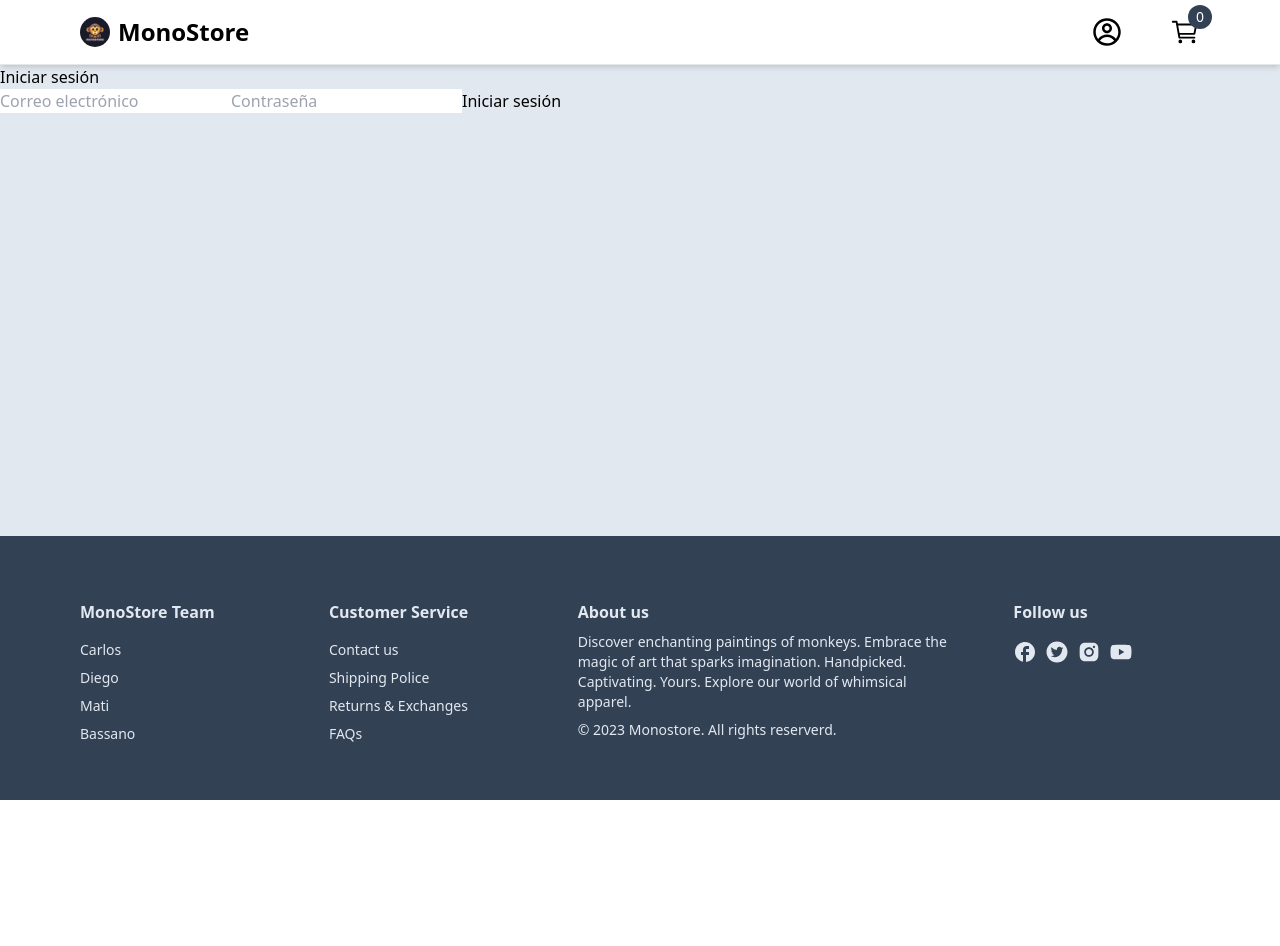
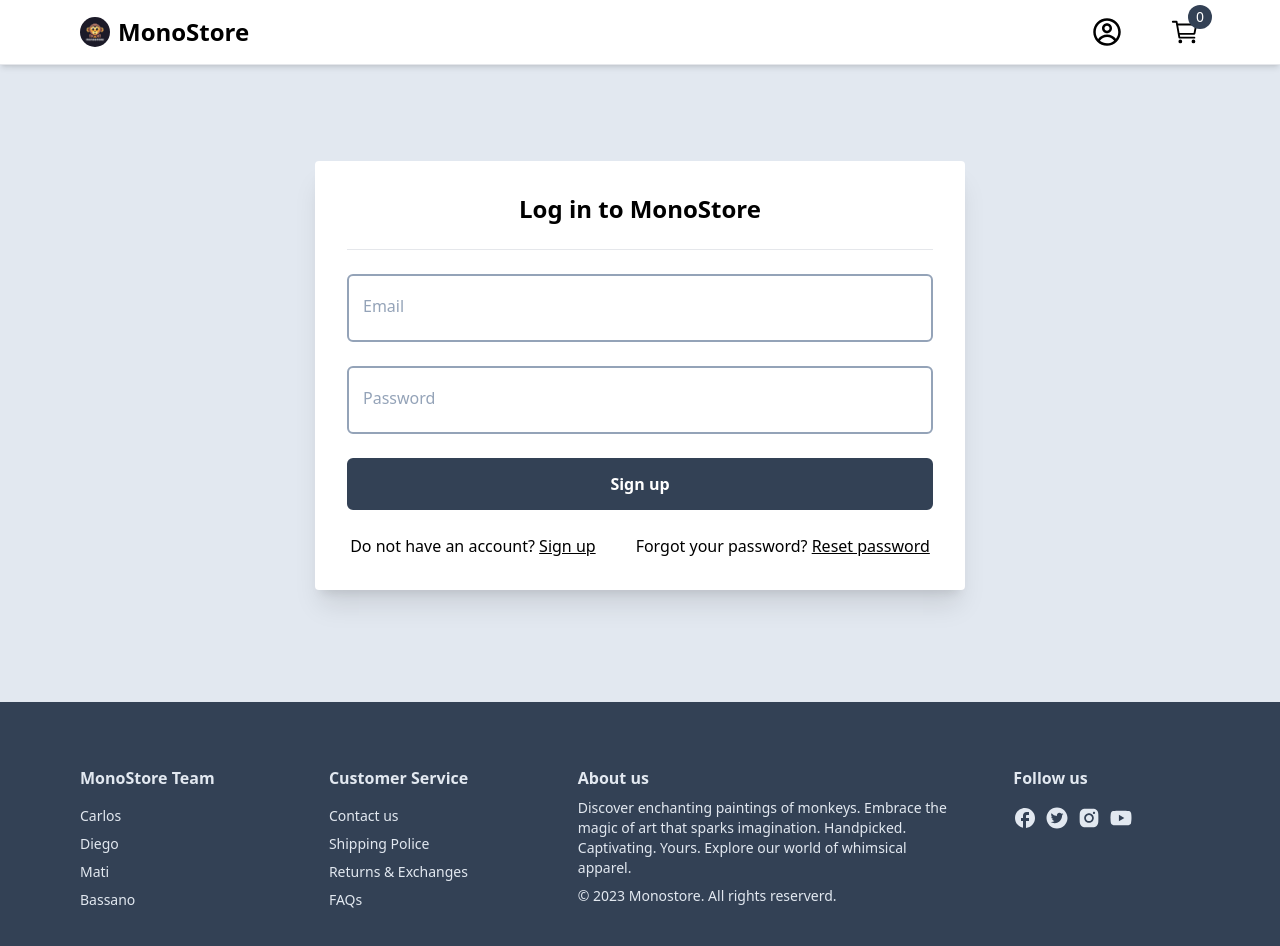
Before and after one commit to ecommerce-proyecto-integrador/frontend, a Next.js app: page /pages/login in a window 1280 px wide. Shown: the top 946 px of the page. Before the commit the page ends 800 px from the top, so only its background shows below. Built offline with nearby package versions, Linux system fonts and the light colour scheme.

Commit message:
Update: change of styles of log in and sign in

```diff
--- a/src/app/components/login/LoginForm.tsx
+++ b/src/app/components/login/LoginForm.tsx
@@ -1,14 +1,22 @@
-"use client"
+'use client';
 import React, { useState } from 'react';
 import { useMutation, gql } from '@apollo/client';
-import AsyncStorage from '@react-native-async-storage/async-storage';
+import { useRouter } from "next/navigation";
+import  Heading  from '../product/Heading';
+import Input from '../input/Input';
+import { useForm, FieldValues, SubmitHandler } from 'react-hook-form';
+import Button from '../Button';
+import Link from 'next/link';
 
-
-function LoginForm() {
-  const [email, setEmail] = useState('');
-  const [password, setPassword] = useState('');
-  const [loginError, setLoginError] = useState('');
-  const [isLoggedIn, setIsLoggedIn] = useState(false);
+const LoginForm: React.FC = () => {
+  const router = useRouter();
+  const [isLoading, setIsLoading] = useState(false);
+  const { register, formState: {errors}, handleSubmit } = useForm<FieldValues>({
+    defaultValues: {
+      email: '',
+      password: '',
+    },
+  });
 
 
   const loginMutation = gql`
@@ -20,8 +28,8 @@ function LoginForm() {
 
   const [loginUser] = useMutation(loginMutation);
 
-    const handleLogin = async () => {
-      try {
+  const handleLogin:SubmitHandler<FieldValues> = async (data) => {
+    /*try {
       const { data } = await loginUser({
         variables: {
           loginInput: {
@@ -44,42 +52,23 @@ function LoginForm() {
     } catch (error) {
       console.error('Error al iniciar sesión:', error);
       setLoginError('Error al iniciar sesión. Inténtalo de nuevo.');
-      }
+    }*/
   };
 
     return (
-      <div className="text-center">
-        {isLoggedIn ? (
-          <div>
-            <h2>¡Bienvenido!</h2>
+      <>
+      <Heading title='Log in to MonoStore' />
+      <hr className='bg-slate-300 w-full h-px'/>
+      <Input id='email' label='Email' disabled={isLoading} register={register}
+      errors={errors} required/>
+      <Input id='password' label='Password' disabled={isLoading} register={register}
+      errors={errors} required type='password'/>
+      <Button label='Sign up' onClick={handleSubmit(handleLogin)} disabled={isLoading}/>
+      <div className='flex justify-between'>
+        <p className='mr-10'>Do not have an account?{" "}<Link className='underline' href='/pages/register'>Sign up</Link></p>
+        <p>Forgot your password?{" "}<Link className='underline' href='/pages/login/pass-recovery'>Reset password</Link></p>
       </div>
-        ) : (
-          <div>
-            <h2>Login to MonoStore</h2>
-            <input
-              className="border border-gray-400 px-3 py-2 rounded-md mb-2"
-              type="email"
-              placeholder="Correo electrónico"
-              value={email}
-              onChange={(e) => setEmail(e.target.value)}
-            />
-            <input
-              className="border border-gray-400 px-3 py-2 rounded-md mb-2"
-              type="password"
-              placeholder="Contraseña"
-              value={password}
-              onChange={(e) => setPassword(e.target.value)}
-            />
-            <button
-              className="bg-blue-500 text-white px-4 py-2 rounded-md"
-              onClick={handleLogin}
-            >
-              Log In
-            </button>
-            {loginError && <p className="text-red-500">{loginError}</p>}
-          </div>
-        )}
-      </div>
+    </>
     );
   }
 
--- a/src/app/components/pass-recovery/ChangePasswordForm.tsx
+++ b/src/app/components/pass-recovery/ChangePasswordForm.tsx
@@ -58,9 +58,9 @@ const ChangePasswordForm = () => {
                 required
                 //icon={showPassword ? "eye-off" : "eye"}
             />
-            <button className="underline " onClick={togglePasswordVisibility}>
+            {/*<button className="underline " onClick={togglePasswordVisibility}>
                 {showPassword ? "Hide" : "Show"}
-            </button>
+    </button>*/}
         </div>
         <Button label={isLoading ? "Loading" : "Confirm"} onClick={handleSubmit(onSubmit)} />
         </>
--- a/src/app/components/pass-recovery/RecoveryForm.tsx
+++ b/src/app/components/pass-recovery/RecoveryForm.tsx
@@ -18,7 +18,7 @@ const RecoveryForm = () => {
 
     const onSubmit: SubmitHandler<FieldValues> = (data) => {
         setIsLoading(true);
-        router.push('/pages/loginlab/pass-recovery-validation');
+        router.push('/pages/login/pass-recovery-validation');
     }
 
     return (
@@ -26,9 +26,7 @@ const RecoveryForm = () => {
         <Heading title="Password Recovery"/>
         <hr className="bg-slate-500 w-full h-px"/>
         <Input id="email" label="Email" disabled={isLoading} register={register} errors={errors} required/>
-        <Link href='/pages/login/pass-recovery-validation'>
-            <Button label={isLoading ? "Loading" : "Confirm"} onClick={handleSubmit(onSubmit)} />
-        </Link>
+        <Button label={isLoading ? "Loading" : "Confirm"} onClick={handleSubmit(onSubmit)} />
         </>
     )
 };
--- a/src/app/components/pass-recovery/ValidationForm.tsx
+++ b/src/app/components/pass-recovery/ValidationForm.tsx
@@ -17,7 +17,7 @@ const ValidationForm = () => {
 
     const onSubmit: SubmitHandler<FieldValues> = (data) => {
         setIsLoading(true);
-        router.push('/pages/loginlab/change-password');
+        router.push('/pages/login/change-password');
     }
 
     return (
--- a/src/app/components/register/RegisterForm.tsx
+++ b/src/app/components/register/RegisterForm.tsx
@@ -2,18 +2,23 @@
 import React, { useState } from 'react';
 import { useMutation, gql } from '@apollo/client';
 import { useRouter } from "next/navigation";
+import  Heading  from '../product/Heading';
+import Input from '../input/Input';
+import { useForm, FieldValues, SubmitHandler } from 'react-hook-form';
+import Button from '../Button';
+import Link from 'next/link';
+
 
 const RegisterForm: React.FC = () => {
   const router = useRouter();
-  const [formData, setFormData] = useState({
-    firstName: '',
-    lastName: '',
-    email: '',
-    password: '',
+  const [isLoading, setIsLoading] = useState(false);
+  const { register, formState: {errors}, handleSubmit } = useForm<FieldValues>({
+    defaultValues: {
+      name: '',
+      email: '',
+      password: '',
+    },
   });
-  const [firstName,setFirstName]=useState('');
-  const [email, setEmail] = useState('');
-  const [password, setPassword] = useState('');
 
   const userMutation = gql`
     mutation createUsers($userInput: CreateUserInput!) {
@@ -23,12 +28,14 @@ const RegisterForm: React.FC = () => {
 
   const [createUser] = useMutation(userMutation);
 
-  const handleRegister = async () => {
-    try {
+  const handleRegister:SubmitHandler<FieldValues> = async (data) => {
+    setIsLoading(true);
+    router.push("/");
+    /*try {
       const { data } = await createUser({
         variables: {
           userInput: {
-            name:  firstName,
+            name:  userName,
             clave: password,
             correo: email,
             rol: "client",
@@ -44,45 +51,24 @@ const RegisterForm: React.FC = () => {
     } catch (error) {
       console.error('Error al registrarse', error);
 
-    }
+    }*/
   };
 
 
   return (
-    <div className="text-center">
-
-          <h2>Sign up for MonoStore</h2>
-
-          <input
-            className="border border-gray-400 px-3 py-2 rounded-md mb-2"
-            type="firstname"
-            placeholder="Nombre"
-            value={firstName}
-            onChange={(e) => setFirstName(e.target.value)}
-          />
-          <input
-            className="border border-gray-400 px-3 py-2 rounded-md mb-2"
-            type="email"
-            placeholder="Correo electrónico"
-            value={email}
-            onChange={(e) => setEmail(e.target.value)}
-          />
-          <input
-            className="border border-gray-400 px-3 py-2 rounded-md mb-2"
-            type="password"
-            placeholder="Contraseña"
-            value={password}
-            onChange={(e) => setPassword(e.target.value)}
-          />
-          <button
-            className="bg-blue-500 text-white px-4 py-2 rounded-md"
-            onClick={handleRegister}
-          >
-            Register
-          </button>
-
-        </div>
-      )};
+    <>
+      <Heading title='Sign up for MonoStore' />
+      <hr className='bg-slate-300 w-full h-px'/>
+      <Input id='name' label='Name' disabled={isLoading} register={register}
+      errors={errors} required/>
+      <Input id='email' label='Email' disabled={isLoading} register={register}
+      errors={errors} required/>
+      <Input id='password' label='Password' disabled={isLoading} register={register}
+      errors={errors} required type='password'/>
+      <Button label='Sign up' onClick={handleSubmit(handleRegister)} disabled={isLoading}/>
+      <p>Already have an account? <Link className='underline' href='/pages/login'>Log in</Link></p>
+    </>
+  )};
 
 
 
--- a/src/app/pages/login/page.tsx
+++ b/src/app/pages/login/page.tsx
@@ -1,75 +1,19 @@
-"use client"
-import React, { useState } from 'react';
-import { useMutation, gql } from '@apollo/client';
-import client from './../../apolloClient';
+import Container from "@/app/components/Container";
+import FormWrap from "@/app/components/FormWrap";
+import LoginForm from "../../components/login/LoginForm";//loginform del componente
+import GraphQlProvider from '../../GraphQLProvider';
 
-function LoginForm() {
-  const [email, setEmail] = useState('');
-  const [password, setPassword] = useState('');
-  const [loginError, setLoginError] = useState('');
-  const [isLoggedIn, setIsLoggedIn] = useState(false);
+const LoginLab: React.FC = () => {
+    return (
+        <GraphQlProvider  children={undefined}  >
+            <Container>
+                <FormWrap>
+                    <LoginForm />
+                </FormWrap>
+            </Container>
+        </GraphQlProvider>
 
-  const loginMutation = gql`
-    mutation LoginUser($loginInput: LoginUserInput!) {
-      loginUsersTest(loginInput: $loginInput)
-    }
-  `;
+    );
+};
 
-  const [loginUser] = useMutation(loginMutation, {client: client,});
-
-  const handleLogin = async () => {
-    try {
-      const { data } = await loginUser({
-        variables: {
-          loginInput: {
-            clave: password,
-            correo: email,
-          },
-        },
-      });
-
-      const token = data.loginUsersTest;
-
-      if (token) {
-        console.log('Inicio de sesión exitoso');
-        setIsLoggedIn(true);
-      } else {
-        setLoginError('Correo o contraseña inválidos.');
-      }
-    } catch (error) {
-      console.error('Error al iniciar sesión:', error);
-      setLoginError('Ocurrió un error al iniciar sesión.');
-    }
-  };
-
-  return (
-    <div>
-      {isLoggedIn ? (
-        <div>
-          <h2>¡Bienvenido!</h2>
-          {/* Coloca aquí el contenido que deseas mostrar después de la autenticación */}
-        </div>
-      ) : (
-        <div>
-          <h2>Iniciar sesión</h2>
-          <input
-            type="email"
-            placeholder="Correo electrónico"
-            value={email}
-            onChange={(e) => setEmail(e.target.value)}
-          />
-          <input
-            type="password"
-            placeholder="Contraseña"
-            value={password}
-            onChange={(e) => setPassword(e.target.value)}
-          />
-          <button onClick={handleLogin}>Iniciar sesión</button>
-          {loginError && <p>{loginError}</p>}
-        </div>
-      )}
-    </div>
-  );
-}
-
-export default LoginForm;
+export default LoginLab;
--- a/src/app/pages/loginlab/page.tsx
+++ /dev/null
@@ -1,20 +0,0 @@
-import Container from "@/app/components/Container";
-import FormWrap from "@/app/components/FormWrap";
-import LoginForm from "../../components/login/LoginForm";//loginform del componente
-import GraphQlProvider from '../../GraphQLProvider';
-
-const LoginLab: React.FC = () => {
-    return (
-        <GraphQlProvider  children={undefined}  >
-
-        <Container>
-            <FormWrap>
-                <LoginForm />
-            </FormWrap>
-        </Container>
-      </GraphQlProvider>
-
-    );
-};
-
-export default LoginLab;
```
Also changed, not shown: src/app/pages/login/change-password/page.tsx (renamed from src/app/pages/loginlab/change-password/page.tsx), src/app/pages/login/pass-recovery-validation/page.tsx (renamed from src/app/pages/loginlab/pass-recovery-validation/page.tsx), src/app/pages/login/pass-recovery/page.tsx (renamed from src/app/pages/loginlab/pass-recovery/page.tsx). Lines whose indentation alone changed are shown as unchanged.
